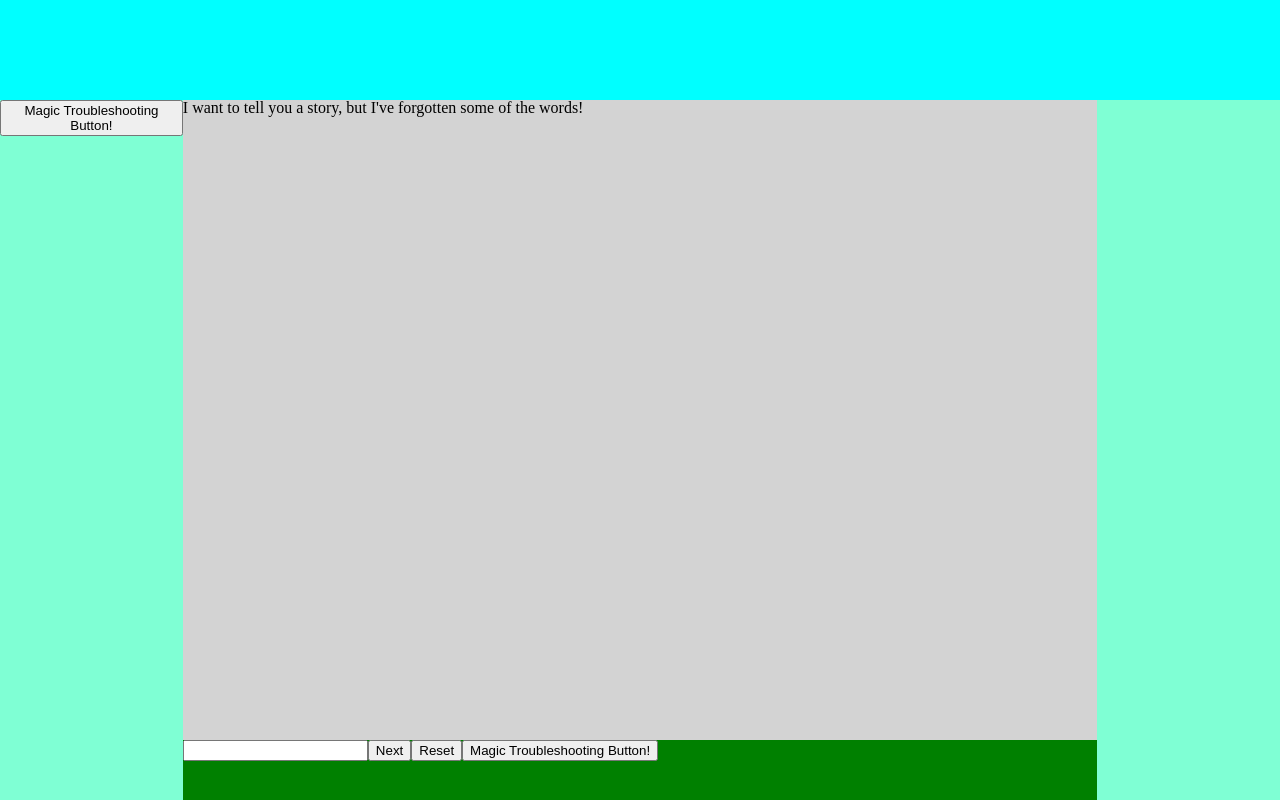
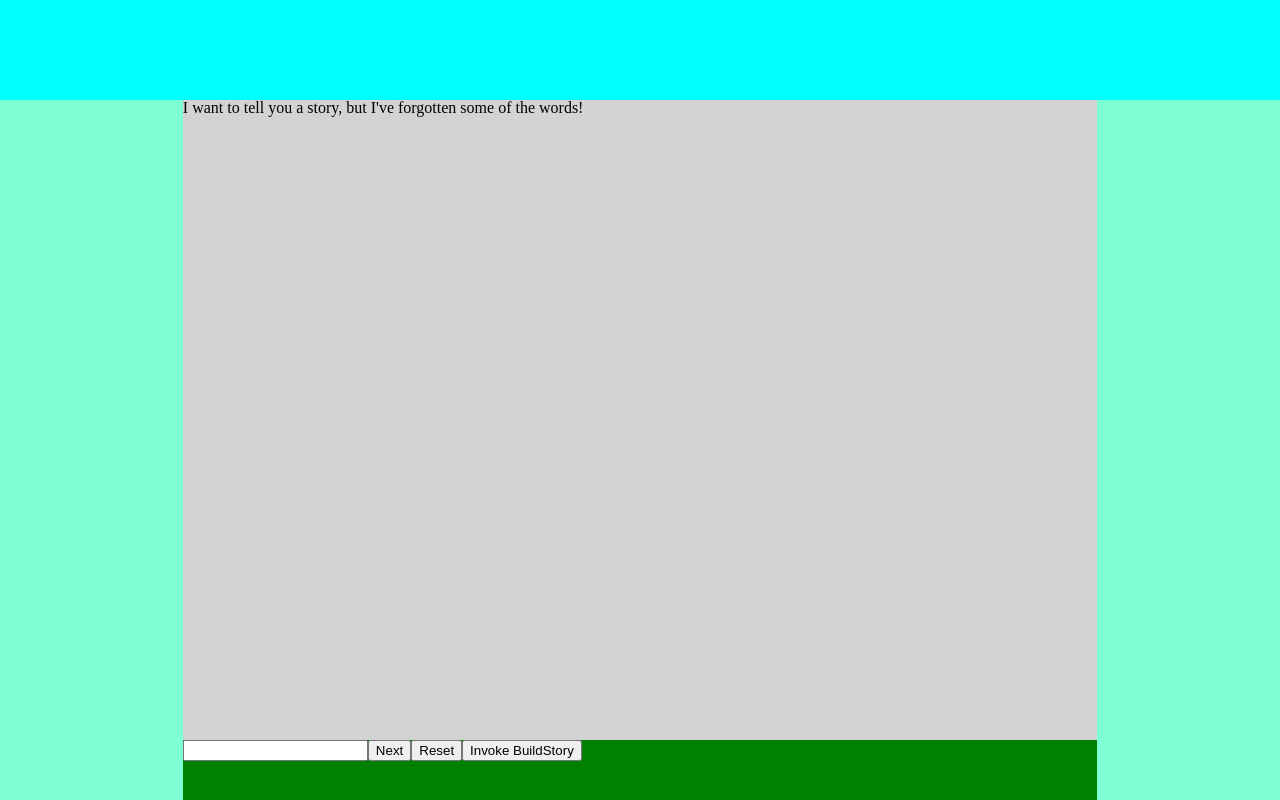
Before and after one commit to lauriemaxine/lib-project, a React (Create React App) app: page / in a window 1280 px wide. Built offline with nearby package versions, Linux system fonts and the light colour scheme.

Commit message:
added dynamic prompt functionality

```diff
--- a/libserver/index.js
+++ b/libserver/index.js
@@ -11,6 +11,8 @@ app.use(cors())
 
 app.get('/api/libs' , ctrlAlpha.readStory)
 
+app.put('/api/libs' , ctrlAlpha.buildStory)
+
 
 
 app.listen( port , () => console.log(`Talk cruddy to me on ${port}`))
--- a/src/App.js
+++ b/src/App.js
@@ -9,20 +9,39 @@ class App extends Component {
   constructor(props){
     super(props)
     this.state = {
-      currentStory: 'Once upon a blah blah blah...' ,
-      words: [] ,
+      currentStory: `Uhhh.... the, umm... it was uh... er... something about a... somebody?`,
+      words: []
     }
-
-    this.getStory = this.getStory.bind(this)
-
+    this.addWords = this.addWords.bind(this)
+    this.resetWordsArray = this.resetWordsArray.bind(this)
+    this.buildStory = this.buildStory.bind(this)
   }
 
-  getStory(){
-    console.log('Get Story Invoked!')
-    axios.get('http://localhost:3001/api/libs')
-      .then(res => this.setState({
-        currentStory: res.data[1]
-      }))
+  buildStory(){
+    console.log("Building Story!")
+    axios.put('/api/libs' , ["rock" , "stomp" , "tired" , "JemBob"])
+      .then(res => {this.setState({
+        currentStory: res.data
+      })
+      console.log(res.data)
+    })
+  }
+
+  addWords(word) {
+    console.log(`addWords Invoked!`)
+    let addWord = [...this.state.words]
+    addWord.push(word)
+    this.setState({
+      words: addWord
+    })
+    console.log(this.state.words)
+  }
+
+  resetWordsArray(){
+    this.setState({
+      words: []
+    })
+    console.log("Words cleared.")
   }
 
   render() {
@@ -31,12 +50,15 @@ class App extends Component {
         <nav></nav>
         <section>
           <div className="sidebar">
-            <button onClick={() => console.log(this.state.currentStory)}>Magic Troubleshooting Button!</button>
+            <div>
+            </div>
           </div>
           <div className="story-block">
             <StoryBlock
-              story={this.state.currentStory}
-              getStory={this.getStory}
+              addWords={this.addWords}
+              buildStory={this.buildStory}
+              resetWordsArray={this.resetWordsArray}
+              currentStory={this.state.currentStory}
               />
           </div>
           <div className="sidebar"></div>
@@ -47,15 +69,3 @@ class App extends Component {
 }
 
 export default App;
-
-// componentDIdMount(){
-//   console.log("Component Mounted")
-//   axios.get('http://localhost:3001/api/libs')
-//     .then(res => setStoryCallback(res.data))
-//     .catch(error => console.log(error))
-// }
-
-// getStory(){
-//   console.log('Requesting Stories')
-//   axios.get('http://localhost:3001/api/libs')
-// }
--- a/src/components/inputs.js
+++ b/src/components/inputs.js
@@ -26,7 +26,7 @@ class Inputs extends Component {
       <button onClick={() => this.props.handlePromptIndex(true)}>Reset</button>
 
 
-      <button onClick={() => this.props.getStory()}>Magic Troubleshooting Button!</button>
+      <button onClick={() => this.props.buildStory()}>Invoke BuildStory</button>
 
       </div>
     )
--- a/src/components/prompt.js
+++ b/src/components/prompt.js
@@ -9,8 +9,7 @@ class Prompt extends Component {
   render () {
     return (
       <div className="prompt-block">
-        {this.props.promptText}
-
+        {this.props.promptText()}
       </div>
     )
   }
--- a/src/components/story-block.js
+++ b/src/components/story-block.js
@@ -1,61 +1,86 @@
 import React, { Component } from 'react';
 import Prompt from './prompt';
 import Inputs from './inputs';
+import axios from 'axios';
 
-class StoryBlock extends Component{
-  constructor(props){
+class StoryBlock extends Component {
+  constructor(props) {
     super(props)
     this.state = {
-      prompts: ["I want to tell you a story, but I've forgotten some of the words!" , "There was a noun, I remember..." , "Oh, yeah, I think you're right! There was a verb too..." , "Man, you're good! And an adjective?" , "Uh... probably! And the name is on the tip of my tongue..." , "That's amazing, that's four for four (most likely). Would you like to hear the story?" , this.props.story , "That was awesome! Would you like to go again?"] ,
-      promptIndex: 0 ,
-      words: [] ,
+      words: ["ball" , "dog" , "JemmyDean" , "cowlicker"],
+      prompts: ["I want to tell you a story, but I've forgotten some of the words!", "There was a noun, I remember...", "Oh, yeah, I think you're right! There was a verb too...", "Man, you're good! And an adjective?", "Uh... probably! And the name is on the tip of my tongue...", "That's amazing, that's four for four (most likely). Would you like to hear the story?", "PLACEHOLDER", "That was awesome! Would you like to go again?"],
+      promptIndex: 0,
     }
 
+    this.handlePromptIndex = this.handlePromptIndex.bind(this)
     this.addWords = this.addWords.bind(this)
-    this.handlePromptIndex = this.handlePromptIndex.bind(this)
+    this.promptText = this.promptText.bind(this)
   }
 
-  handlePromptIndex(reset = false){
-    let {prompts, promptIndex} = this.state
-    if(reset === true || promptIndex === prompts.length - 1){
+  addWords(word){
+    this.handlePromptIndex()
+    this.props.addWords(word)
+  }
+
+
+  handlePromptIndex(reset = false) {
+    let { prompts, promptIndex } = this.state
+    if (reset === true || promptIndex === prompts.length - 1) {
+      console.log('Resetting!')
+      this.props.resetWordsArray()
       this.setState({
         promptIndex: 0,
-        words: [] ,
       })
     } else {
       let increment = promptIndex + 1
       this.setState({
-        promptIndex: increment ,
+        promptIndex: increment,
         prompts: prompts
       })
       console.log(increment)
     }
   }
 
-  addWords(word){
-    console.log(`addWords Invoked!`)
-    let addWord = [...this.state.words]
-    addWord.push(word)
-    this.setState({
-      words: addWord
-    })
-    this.handlePromptIndex()
-    console.log(this.state.words)
+  promptText(){
+    let {prompts,promptIndex} = this.state
+    if(promptIndex === 6){
+      return this.props.currentStory
+    } else {
+      return prompts[this.state.promptIndex]
+    }
   }
 
-  render(){
-    return(
+  runTest(){
+    console.log("Test successful!")
+  }
+
+
+  render() {
+    return (
       <div className="story-block">
         <Prompt
-        promptText={this.state.prompts[this.state.promptIndex]}
+          // promptText={this.state.prompts[this.state.promptIndex]}
+          promptText={this.promptText}
+          currentStory = {this.props.currentStory}
         />
         <Inputs
-        handlePromptIndex = {this.handlePromptIndex}
+          handlePromptIndex={this.handlePromptIndex}
           addWords={this.addWords}
-        getStory={this.props.getStory}
+          buildStory={this.props.buildStory}
           />
+        <div>
+          <button onClick={() => this.props.buildStory()}>Invoke Buildstory</button>
+        </div>
       </div>)
   }
 }
 
 export default StoryBlock;
+
+  // getStory(){
+  //   console.log('Get Story Invoked!')
+  //   axios.get('http://localhost:3001/api/libs' , {words: ["rock" , "stomp" , "tired" , "JemBob"]})
+  //     .then(res => this.setState({
+  //       currentStory: res.data[1]
+  //     }))
+  // }
```
Also changed, not shown: libserver/controllers/alpha-controller.js (+19 -1 lines). Lines whose indentation alone changed are shown as unchanged.
